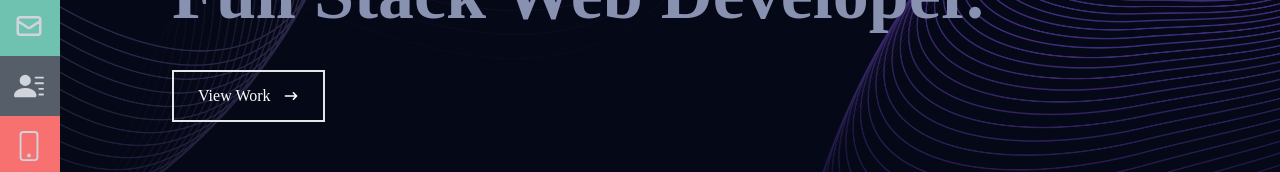
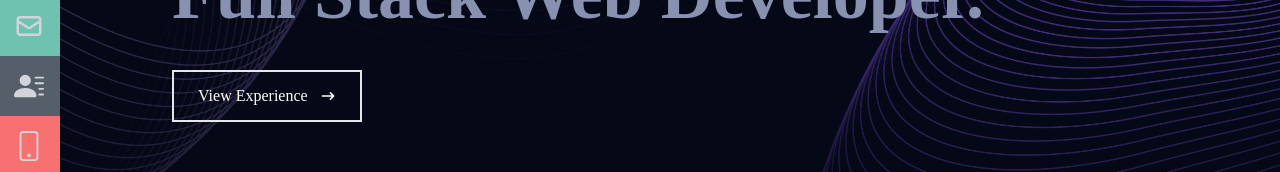
Before and after one commit to Rinkesh375/Rinkesh375.github.io, a React (Create React App) app: page / in a window 1280 px wide. Shown: the part 404-576 px from the top of the page. Built offline with nearby package versions, Linux system fonts and the light colour scheme.

Commit message:
change view work to view experience

```diff
--- a/src/components/Home.jsx
+++ b/src/components/Home.jsx
@@ -20,9 +20,9 @@ const Home = () => {
         </h2>
         <p className="text-[#8892b0] py-4 max-w-[700px]"></p>
         <div>
-          <Link to="work" smooth={true} duration={1000}>
+          <Link to="experience" smooth={true} duration={1000}>
             <button className="text-white group border-2 px-6 py-3 my-2 flex items-center hover:bg-pink-600 hover:border-pink-600">
-              View Work
+              View Experience
               <span className="group-hover:rotate-90 duration-300">
                 <HiArrowNarrowRight className="ml-3 " />
               </span>
```
